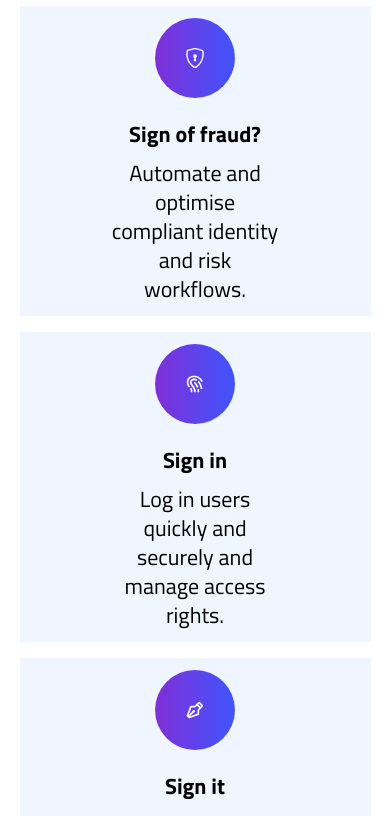
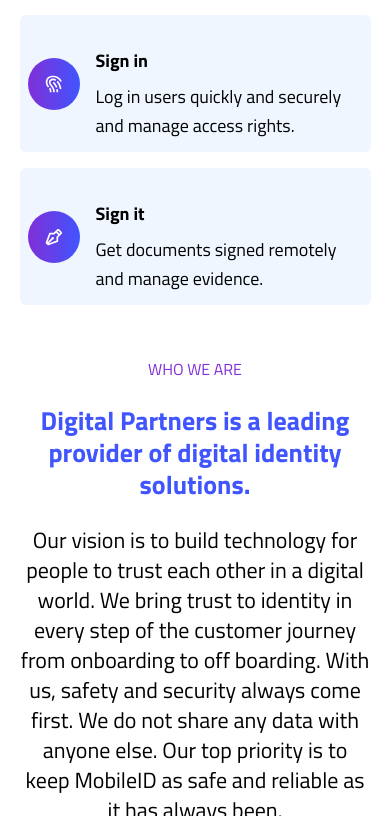
Before and after one commit to abdulqadirmohamed/digital-partners, a Next.js app: page / in a window 390 px wide. Shown: the part 1288-2104 px from the top of the page. Built offline with nearby package versions, Linux system fonts and the light colour scheme.

Commit message:
fixed bugs

```diff
--- a/src/app/page.js
+++ b/src/app/page.js
@@ -29,8 +29,8 @@
 
         <WhatWeDo/>
         <MobileID/>
-        <DigiPost/>
-        <MoneyMe/>
+        {/* <DigiPost/>
+        <MoneyMe/> */}
 
         <Services/>
         {/* <Partners/> */}
--- a/src/components/About.jsx
+++ b/src/components/About.jsx
@@ -33,22 +33,20 @@
   });
 
   const lists = [
-    { id: 1, title: "Mobile Money" },
+    { id: 1, title: "MobileID" },
+    { id: 3, title: "Security Management" },
+    { id: 9, title: "Mobile Money" },
     { id: 2, title: "Content Delivery Network" },
-    { id: 3, title: "Security Management" },
+    { id: 7, title: "Digital Post" },
     { id: 4, title: "SIEM Threat Detection" },
     { id: 5, title: "Cloud Security" },
     { id: 6, title: "Cyber Security" },
-    { id: 7, title: "Digital Post" },
     { id: 8, title: "Server Security" },
   ];
   const handleScroll = (e) => {
-    // first prevent the default behavior
     e.preventDefault();
-    // get the href and remove everything before the hash (#)
     const href = e.currentTarget.href;
     const targetId = href.replace(/.*\#/, "");
-    // get the element by id and use scrollIntoView
     const elem = document.getElementById(targetId);
     elem?.scrollIntoView({
       behavior: "smooth",
@@ -84,7 +82,7 @@
             At Digital Partners we start at the grassroot to build our solutions for
             identity.
           </p>
-          <div className="grid md:grid-cols-2 my-4">
+          <div className="grid grid-cols-2 my-4 mx-auto">
             {lists.map((list) => (
               <div className="flex gap-2 text-lg items-center" key={list.id}>
                 <BsFillArrowRightCircleFill className="text-secondary" />
--- a/src/components/DigiPost.jsx
+++ b/src/components/DigiPost.jsx
@@ -3,11 +3,15 @@
 
 const DigiPost = () => {
   return (
-    <div className="md:h-[450px] h-screen py-10 border-2 border-gray-100" id="about">
-      <div className="md:w-[70%] w-[90%] mx-auto grid grid-cols-3 items-center md:h-full">
+    <div className="md:h-[450px] h-[600px] py-10 p-4 bg-red-200" id="about">
+      <div className="md:w-[70%] w-[90%] mx-auto grid md:grid-cols-2 items-center md:h-full">
+        {/* Image */}
+        <div>
+          <Image src={img} alt="about-section-img1" className="w-[250px] mx-auto" />
+        </div>
         {/* Text */}
-        <div className="col-span-2">
-          <div className="flex flex-col gap-10 md:text-left text-center md:py-10">
+        <div className="">
+          <div className="flex flex-col gap-10 md:text-left text-center flex-wrap md:py-10">
             <h2 className="text-primary font-semibold md:text-[20px]">
               DIGIPOST
             </h2>
@@ -19,10 +23,7 @@
             </p>
           </div>
         </div>
-        {/* Image */}
-        <div>
-          <Image src={img} alt="about-section-img1" />
-        </div>
+
       </div>
     </div>
   );
--- a/src/components/Guidelines.jsx
+++ b/src/components/Guidelines.jsx
@@ -60,7 +60,7 @@
           {pricePlans.map((plan) => (
             <div
               key={plan.id}
-              className="bg-gradient-to-r to-primary from-secondary hover:border-[1px] border-[1px] border-secondary hover:border-secondary rounded-md p-16 cursor-pointer transition-all duration-200 ease-in-out"
+              className="bg-[#EFF6FF] rounded-md p-16 cursor-pointer transition-all duration-200 ease-in-out"
             >
               <Image src={plan.logo} alt="pricing plan icon" />
             </div>
--- a/src/components/Hero.jsx
+++ b/src/components/Hero.jsx
@@ -32,7 +32,7 @@
 
   const heroStyle = {
     backgroundImage:
-      'https://www.flickr.com/photos/197122939@N08/52997327757/in/dateposted/',
+      "https://www.flickr.com/photos/197122939@N08/52997327757/in/dateposted/",
     backgroundPosition: "center",
     backgroundSize: "cover",
     // backgroundRepeat: 'no repeat',
@@ -50,7 +50,7 @@
       >
         <div>
           {/* social media icon */}
-          <div className="hidden md:flex flex-col justify-center gap-3 absolute bottom-24 left-32 ">
+          <div className="hidden md:flex flex-col justify-center items-center gap-3 absolute bottom-24 left-32 ">
             <span className="bg-gradient-to-r to-primary from-secondary text-white p-3 rounded-md cursor-pointer">
               <FaFacebookF />
             </span>
--- a/src/components/MobileID.jsx
+++ b/src/components/MobileID.jsx
@@ -1,37 +1,56 @@
 import Image from "next/image";
-import img from "../img/whatwedo/mobile_id_left.png";
+import img1 from "../img/whatwedo/mobile_id_left.png";
+import img2 from "../img/whatwedo/digipost_left.png";
+import img3 from "../img/whatwedo/money_me_left.png";
+
+
 
 const MobileID = () => {
+  const datas = [
+    {
+      id: 1,
+      title: "MobileID",
+      desc: "MobileID is the physical ID card in a digital format - The digital identity for a digital world Once Identity is covered, we have created value addition with our products that are in the pipeline:.",
+      img: img1,
+    },
+    {
+      id: 2,
+      title: "DIGIPOST",
+      desc: " With a digital mailbox, you receive mail digitally. Instead of letting a postman deliver your paper made letters to your home address, the same information is instead sent to your digital inbox.",
+      img: img2,
+    },
+    {
+      id: 3,
+      title: "MONEY ME",
+      desc: ` Our dream is for people to live and work anywhere seamlessly. That
+      means moving money without obstacles: moving it instantly,
+      transparently, and conveniently`,
+      img: img3,
+    },
+  ];
 
   return (
-    <div
-      className="md:h-[450px] h-screen py-10"
-      id="about"
-    >
-      <div
-        className="md:w-[70%] w-[90%] mx-auto grid md:grid-cols-2 items-center md:h-full"
-      >
+    <div className="py-10 p-4" id="about">
+      {datas.map((data)=>(
+      <div key={data.id} className="md:w-[70%] w-[95%] mx-auto grid md:grid-cols-2 items-center md:h-full">
         {/* Image */}
-        <div
-
-          className="grid  items-center "
-        >
-          <Image src={img} alt="about-section-img1" />
+        <div className="">
+          <Image
+            src={data.img}
+            alt="about-section-img1"
+            className="w-[250px] mx-auto"
+          />
         </div>
         {/* Text */}
-        <div
-
-          className="flex flex-col gap-10 md:text-left text-center py-10"
-        >
-          <h2 className="text-secondary md:text-[20px]">MOBILE ID</h2>
-          <p className="text-black text-[20px] md:text-[20px] font-light leading-[30px]">
-            MobileID is the physical ID card in a digital format - The digital
-            identity for a digital world Once Identity is covered, we have
-            created value addition with our products that are in the pipeline:
+        <div className="flex flex-col gap-3  md:text-center text-left py-10">
+          <h2 className="text-secondary font-bold text-[20px]">{data.title}</h2>
+          <p className="text-black text-[22px] md:text-[20px] font-medium leading-[30px]">
+            {data.desc}
           </p>
-
         </div>
       </div>
+
+      ))}
     </div>
   );
 };
--- a/src/components/MoneyMe.jsx
+++ b/src/components/MoneyMe.jsx
@@ -3,19 +3,14 @@
 
 const MoneyMe = () => {
   return (
-    <div
-      className="md:h-[450px] h-screen py-10"
-      id="about"
-    >
-      <div className="md:w-[70%] w-[90%] mx-auto grid md:grid-cols-2 items-center md:h-full">
+    <div className="md:h-[450px] h-[600px] p-4 py-10 bg-slate-200" id="about">
+      <div className="md:w-[70%] w-[90%] mx-auto grid md:grid-cols-2 md:items-center md:h-full">
         {/* Image */}
         <div className="grid items-center ">
-          <Image src={img} alt="about-section-img1" />
+          <Image src={img} alt="about-section-img1" className="w-[250px] mx-auto" />
         </div>
         {/* Text */}
-        <div
-          className="flex flex-col gap-10 md:text-left text-center py-10"
-        >
+        <div className="flex flex-col gap-10 md:text-left text-center py-10">
           <h2 className="text-primary md:text-[20px] font-semibold">MONEY ME</h2>
           <p className="text-gray-800 text-[20px] md:text-[20px] font-normal leading-[30px]">
             Our dream is for people to live and work anywhere seamlessly. That
--- a/src/components/Optimise.jsx
+++ b/src/components/Optimise.jsx
@@ -36,13 +36,13 @@
         <h1 className="text-[50px] text-primary font-bold leading-[56px] md:w-[600px] w-full text-center my-5">Optimise your customer journey</h1>
         <div className="flex gap-4 flex-wrap mt-4">
           {datas.map((data) => (
-            <div key={data.id} className="flex flex-col justify-center items-center px-2 py-3 bg-blue-50 md:w-[500px] ">
-              <div className="bg-gradient-to-r to-primary from-secondary text-white p-4 w-[80px] h-[80px] rounded-full flex justify-center items-center">
+            <div key={data.id} className="flex md:flex-col gap-4 justify-center items-center px-2 py-3 bg-blue-50 rounded-md md:w-[500px] ">
+              <div className="bg-gradient-to-r to-primary from-secondary text-white p-4 md:w-[80px] md:h-[80px] rounded-full flex justify-center items-center">
                 {data.icon}
               </div>
-              <div className="text-center mt-3 text-[22px] ">
+              <div className="md:text-center mt-3 md:text-[22px] text-[18px] ">
                 <h1 className="font-bold my-2">{data.title}</h1>
-                <p className="w-[50%] mx-auto leading-[29px]">{data.desc}</p>
+                <p className="md:w-[50%]  mx-auto leading-[29px]">{data.desc}</p>
               </div>
             </div>
           ))}
--- a/src/components/Services.jsx
+++ b/src/components/Services.jsx
@@ -15,10 +15,11 @@
 
 const Services = () => {
   const pricePlans = [
-    { id: 1, logo: img1, title: "Retail & E-commerce" },
-    { id: 2, logo: img2, title: "Finance" },
     { id: 3, logo: img3, title: "E-Government" },
+    { id: 2, logo: img2, title: "Banking,Financial Services & Insurence " },
+    { id: 2, logo: img2, title: "Telecom & E-commerce" },
     { id: 4, logo: img4, title: "HR & Interim" },
+
     { id: 5, logo: img5, title: "Media & Entertainment" },
     { id: 6, logo: img6, title: "Mobility, Travel & Hospitality" },
   ];
@@ -55,7 +56,7 @@
           <h1 className="md:text-[60px] text-[26px] text-primary font-bold leading-[56px]">
             Digital Identity
           </h1>
-          <p className="md:text-[18px] text-[16px] text-gray-800 leading-[26px] font-light my-4 mt-5">
+          <p className="text-black text-[22px] md:text-[20px] font-medium leading-[30px] text-center">
             If you use MobileID, you can feel confident with our handling of
             your identity. And companies, authorities and organisations can
             calmly develop their services knowing that they have chosen a safe
@@ -72,7 +73,7 @@
               className="bg-gradient-to-r to-primary from-secondary hover:bg-gradient-to-bl hover:from-primary hover:to-secondary rounded-md p-16 flex flex-col items-center cursor-pointer transition-all duration-300 ease"
             >
               <Image src={plan.logo} alt="pricing plan icon" />
-              <h1 className="text-[24px] text-darkWhite">{plan.title}</h1>
+              <h1 className="text-[24px] text-darkWhite text-center">{plan.title}</h1>
             </div>
           ))}
         </motion.div>
--- a/src/components/WhatWeDo.jsx
+++ b/src/components/WhatWeDo.jsx
@@ -22,8 +22,8 @@
               </h1>
             </div>
             <div className="grid md:grid-cols-3 justify-center">
+              <Image src={img3} alt="about-section-img1" />
               <Image src={img2} alt="about-section-img1" />
-              <Image src={img3} alt="about-section-img1" />
               <Image src={img4} alt="about-section-img1" />
             </div>
           </div>
--- a/src/components/WhoWeAre.jsx
+++ b/src/components/WhoWeAre.jsx
@@ -42,7 +42,7 @@
             Digital Partners is a leading provider of digital identity
             solutions.
           </h1>
-          <p className="text-lightBlack md:text-[20px] text-[18px] leading-[26px]">
+          <p className="text-black text-[22px] md:text-[20px] font-medium leading-[30px]">
             Our vision is to build technology for people to trust each other in
             a digital world. We bring trust to identity in every step of the
             customer journey from onboarding to off boarding. With us, safety
```
Also changed, not shown: src/img/who-we-are-img.png.
